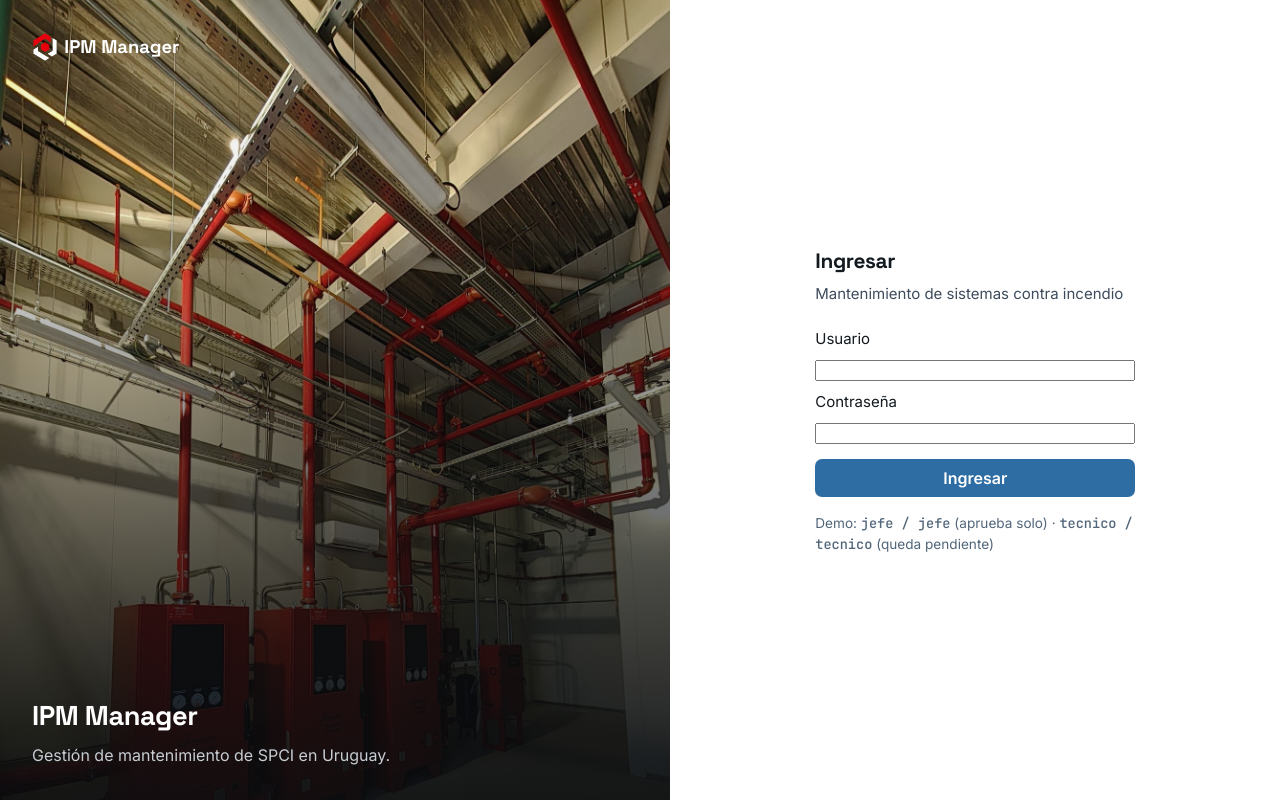
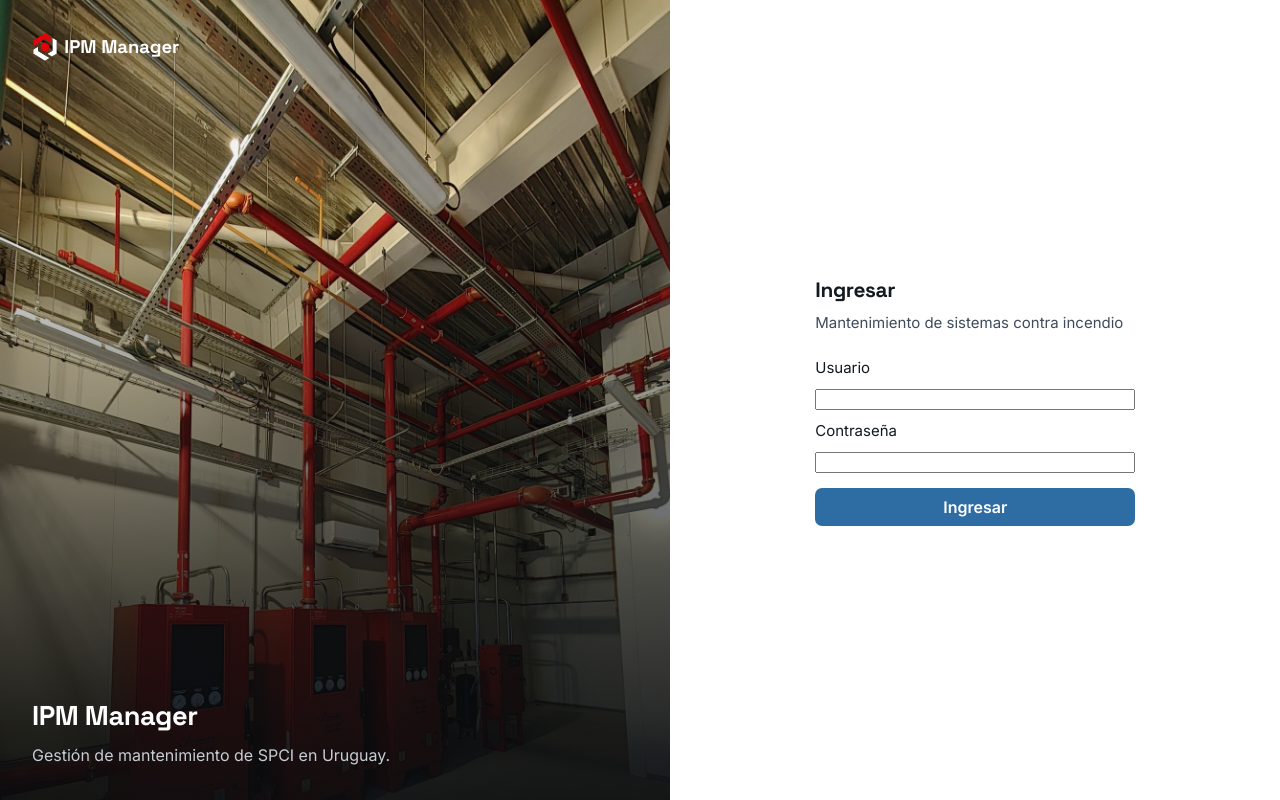
Before and after one commit to nmperezf/ipm-manager-v2, a Flask app: page /login in a window 1280 px wide. Run offline with Flask 3, Linux system fonts and the light colour scheme.

Commit message:
Quitar credenciales demo visibles del login
No corresponde exponer usuario/contraseña de prueba en la pantalla
pública de acceso.

Co-Authored-By: Claude Sonnet 5 <noreply@anthropic.com>

```diff
--- a/app/templates/login.html
+++ b/app/templates/login.html
@@ -32,11 +32,6 @@
         <input id="password" name="password" type="password" autocomplete="current-password" required>
         <button class="btn" type="submit" style="margin-top:.35rem">Ingresar</button>
       </form>
-
-      <p class="tiny" style="margin-top:1rem">
-        Demo: <span class="mono">jefe / jefe</span> (aprueba solo) ·
-        <span class="mono">tecnico / tecnico</span> (queda pendiente)
-      </p>
     </div>
   </div>
 </div>
```
